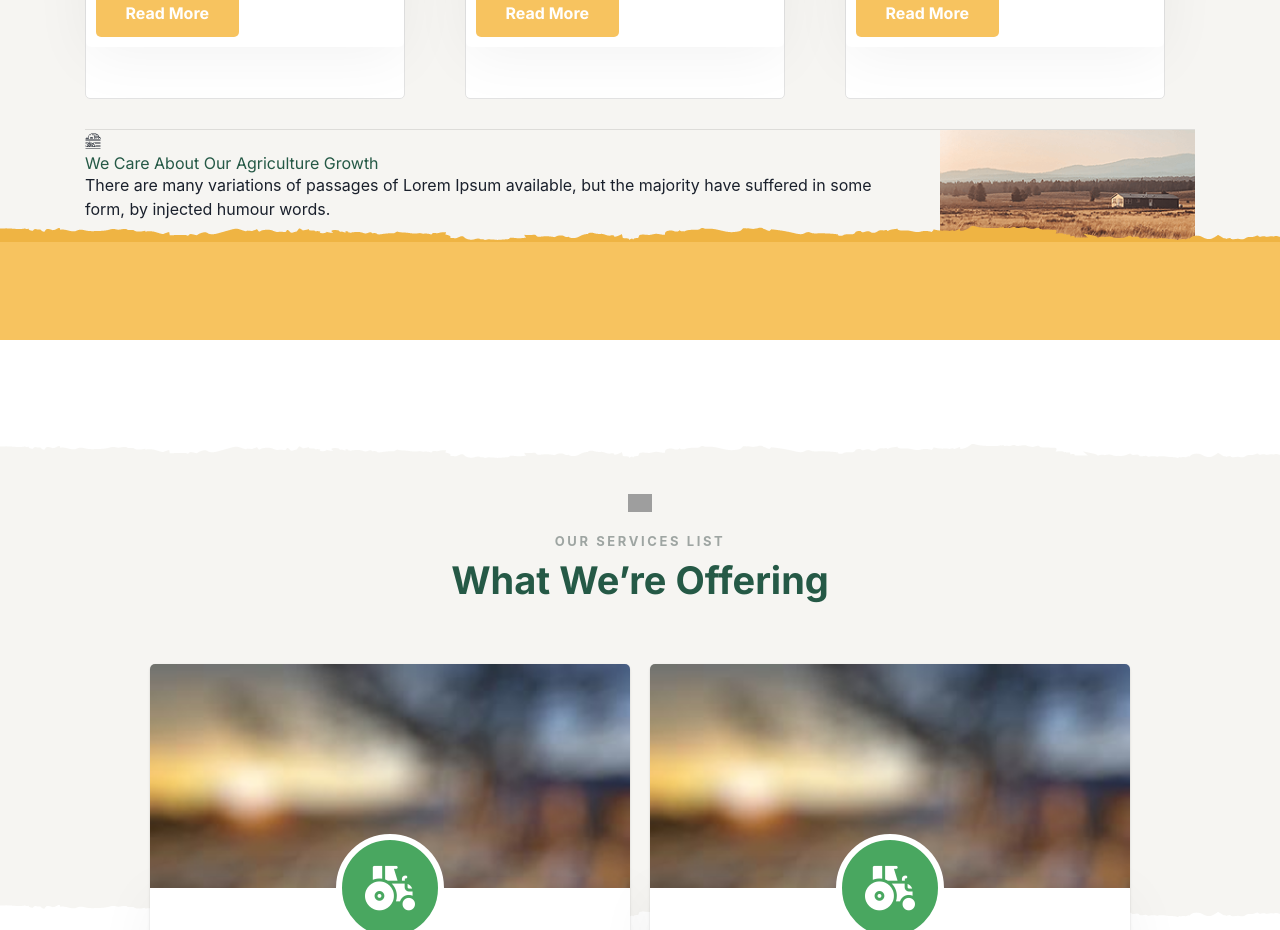
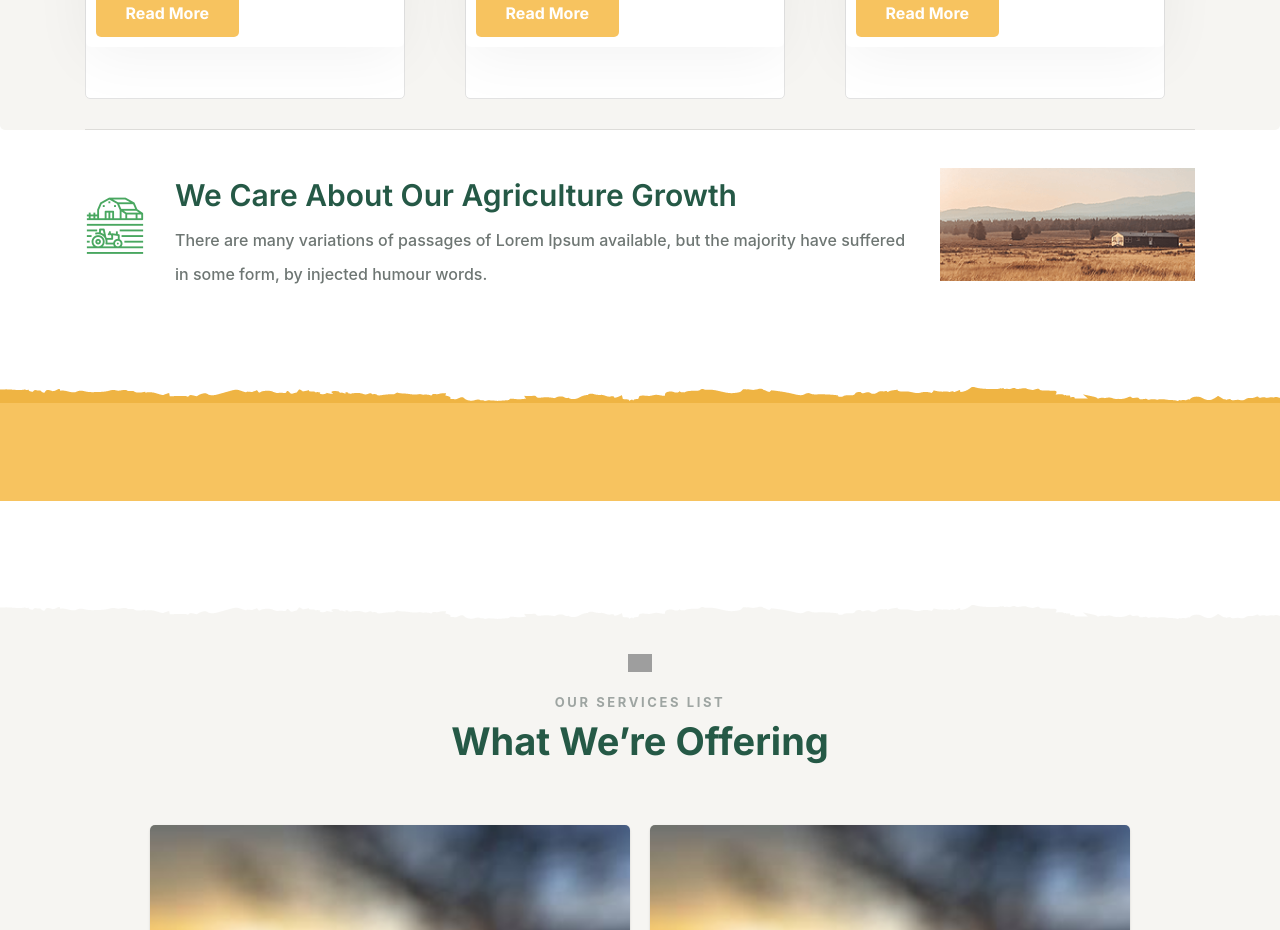
Before and after one commit to roshikDuwal/agriculture, a React (Vite) app: page / in a window 1280 px wide. Shown: the part 2140-3070 px from the top of the page. Built offline with nearby package versions, Linux system fonts and the light colour scheme; grey boxes are pictures that could not be loaded.

Commit message:
home page css updated

```diff
--- a/src/components/Productlist.jsx
+++ b/src/components/Productlist.jsx
@@ -1,15 +1,18 @@
-import React from 'react'
-import ProductDetail from "../../assets/images/resources/blog-cta-1.png"
+import React from "react";
 
 const Productlist = () => {
   return (
     <>
-            <section className="gray-boxed-wrapper home-one__boxed" style={{marginTop:"1rem"}}>
+      <section
+        className="gray-boxed-wrapper home-one__boxed"
+        style={{ marginTop: "1rem" }}
+      >
         <img
           src="assets/images/icons/home-1-blog-bg.png"
           alt=""
           className="home-one__boxed-bg"
         />
+
         <section className="blog-home-two blog-home-one">
           <div className="container">
             <div className="row top-row">
@@ -23,9 +26,9 @@ const Productlist = () => {
               </div>
               <div className="col-lg-6">
                 <p className="block-text">
-                    Lorem ipsum is simply free text available. Aenean eu leo
-                    quam. Pellentesque ornare sem lacinia quam venenatis
-                    vestibulum. Aenean lacinia bibendum nulla sed consectetur.
+                  Lorem ipsum is simply free text available. Aenean eu leo quam.
+                  Pellentesque ornare sem lacinia quam venenatis vestibulum.
+                  Aenean lacinia bibendum nulla sed consectetur.
                 </p>
               </div>
             </div>
@@ -42,13 +45,10 @@ const Productlist = () => {
                   </div>
 
                   <div className="blog-card__content">
-
-
                     <div className="blog-card__meta">
                       <a href="blog-details.html">
                         <i className="far fa-user-circle"></i>Machine
                       </a>
-
                     </div>
 
                     <h3>
@@ -74,13 +74,10 @@ const Productlist = () => {
                   </div>
 
                   <div className="blog-card__content">
-
-
                     <div className="blog-card__meta">
                       <a href="blog-details.html">
                         <i className="far fa-user-circle"></i> Machine
                       </a>
-
                     </div>
 
                     <h3>
@@ -105,13 +102,10 @@ const Productlist = () => {
                     <a href="blog-details.html"></a>
                   </div>
                   <div className="blog-card__content">
-
-
                     <div className="blog-card__meta">
                       <a href="blog-details.html">
                         <i className="far fa-user-circle"></i> Machine
                       </a>
-
                     </div>
 
                     <h3>
@@ -131,35 +125,9 @@ const Productlist = () => {
           </div>
         </section>
 
-          <div className="blog-home__slogan">
-            <div className="container">
-              <div className="row">
-                <div className="col-lg-9">
-                  <div className="blog-home__slogan-main">
-                    <i className="agrikon-icon-farm"></i>
-                    <div className="blog-home__slogan-content">
-                      <h3>We Care About Our Agriculture Growth</h3>
-                      <p>
-                        There are many variations of passages of Lorem Ipsum
-                        available, but the majority have suffered in some form,
-                        by injected humour words.
-                      </p>
-                    </div>
-                  </div>
-                </div>
-
-                <div className="col-lg-3">
-                  <div className="blog-home__slogan-image">
-                    <img src={ProductDetail} alt="" />
-                  </div>
-                </div>
-              </div>
-            </div>
-          </div>
-
       </section>
     </>
-  )
-}
+  );
+};
 
-export default Productlist
+export default Productlist;
--- a/src/pages/About.jsx
+++ b/src/pages/About.jsx
@@ -58,7 +58,7 @@ const About = () => {
                   <h3>ABOUT DUWAL R AND R</h3>
                 </div>
                 <div className="team-one__summery">
-                  <p>
+                  <p className="block-text">
                   "Welcome to Duwal R & R enterprise, where passion meets purpose in the heart of agriculture. Founded with a deep-rooted love for farming and a commitment to empower farmers, we strive to provide top-notch equipment and expertise to help you nurture your land and cultivate success. Our dedicated team shares your enthusiasm for sustainable and fruitful farming, and we're here to support your journey every step of the way. Together, let's sow the seeds of a thriving tomorrow."
                   </p>
                 </div>
@@ -149,7 +149,7 @@ const About = () => {
                   </li>
                 </ul>
                 <div className="about-three__summery">
-                  <p>
+                  <p className="block-text">
                     Lorem ipsum dolor sit amet, consectetur adipisicing elit sed
                     deiusmod tempor incididunt ut labore et dolore magna aliqua.
                     Donec scelerisque dolor id nunc dictum, interdum.{" "}
--- a/src/pages/Home.jsx
+++ b/src/pages/Home.jsx
@@ -7,16 +7,14 @@ import "../css/video.scss";
 import HomeVideo from "../../video/homevideo.mp4";
 import HighQuality from "../../assets/images/resources/cta-3-1.jpg";
 import BackgroundImage from "../../assets/images/backgrounds/cta-1-bg-1.jpg";
+import ProductDetail from "../../assets/images/resources/blog-cta-1.png";
 
 import AOS from "aos";
 import "aos/dist/aos.css";
 
-
 const sliderImage = {
   backgroundImage: 'url("assets/images/main-slider/main-slider-1-1.jpg")',
 };
-
-
 
 const Home = () => {
   useEffect(() => {
@@ -25,9 +23,6 @@ const Home = () => {
   }, []);
   return (
     <>
-
-
-
       <div className="section5">
         <video
           loop
@@ -44,9 +39,7 @@ const Home = () => {
             <div className="row">
               <div className="col-xl-7 col-lg-12">
                 <span className="tagline">Welcome to Duwal R And R </span>
-                <h2>
-                 Agriculture & Eco Farming
-                </h2>
+                <h2>Agriculture & Eco Farming</h2>
                 <p>
                   There are many of passages of lorem Ipsum, but the majori have{" "}
                   <br />
@@ -111,6 +104,32 @@ const Home = () => {
 
       <Productlist />
 
+      <div className="blog-home__slogan">
+        <div className="container">
+          <div className="row">
+            <div className="col-lg-9">
+              <div className="blog-home__slogan-main">
+                <i className="agrikon-icon-farm"></i>
+                <div className="blog-home__slogan-content">
+                  <h3>We Care About Our Agriculture Growth</h3>
+                  <p className="block-text">
+                    There are many variations of passages of Lorem Ipsum
+                    available, but the majority have suffered in some form, by
+                    injected humour words.
+                  </p>
+                </div>
+              </div>
+            </div>
+
+            <div className="col-lg-3">
+              <div className="blog-home__slogan-image">
+                <img src={ProductDetail} alt="" />
+              </div>
+            </div>
+          </div>
+        </div>
+      </div>
+
       <section className="service-one">
         <div className="container"></div>
       </section>
@@ -149,7 +168,6 @@ const Home = () => {
 
       <Testimonial />
 
-
       <section
         className="call-to-action jarallax"
         data-jarallax
--- a/src/pages/Service.jsx
+++ b/src/pages/Service.jsx
@@ -48,7 +48,7 @@ const Service = () => {
                                     Better Future</h3>
                             </div>
                             <div className="feature-one__summery">
-                                <p>There are many variations of passages of lorem ipsum available but the majority have suffered
+                                <p className="block-text">There are many variations of passages of lorem ipsum available but the majority have suffered
                                     alteration in some form by injected humor or random word which don't look even.</p>
                             </div>
                             <ul className="list-unstyled feature-one__check-list">
```
Also changed, not shown: assets/css/main.css. Lines whose indentation alone changed are shown as unchanged.
